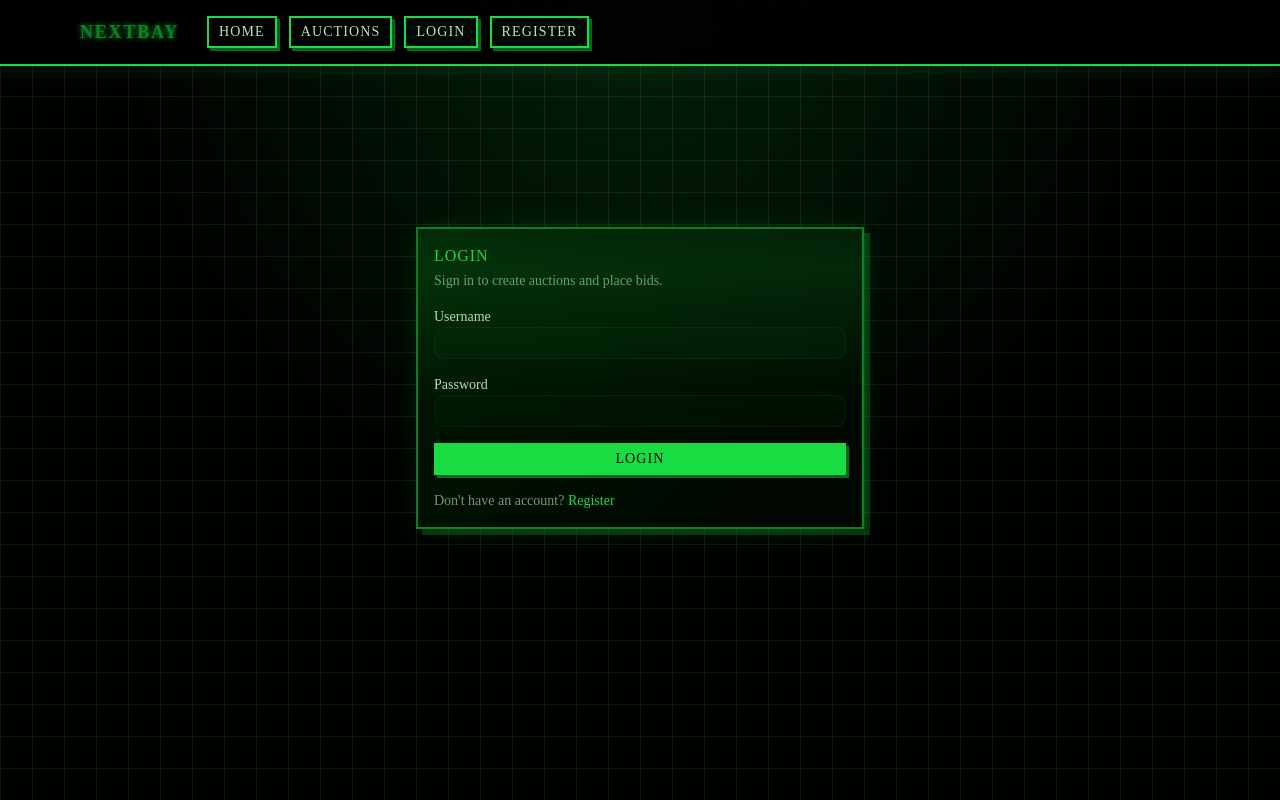
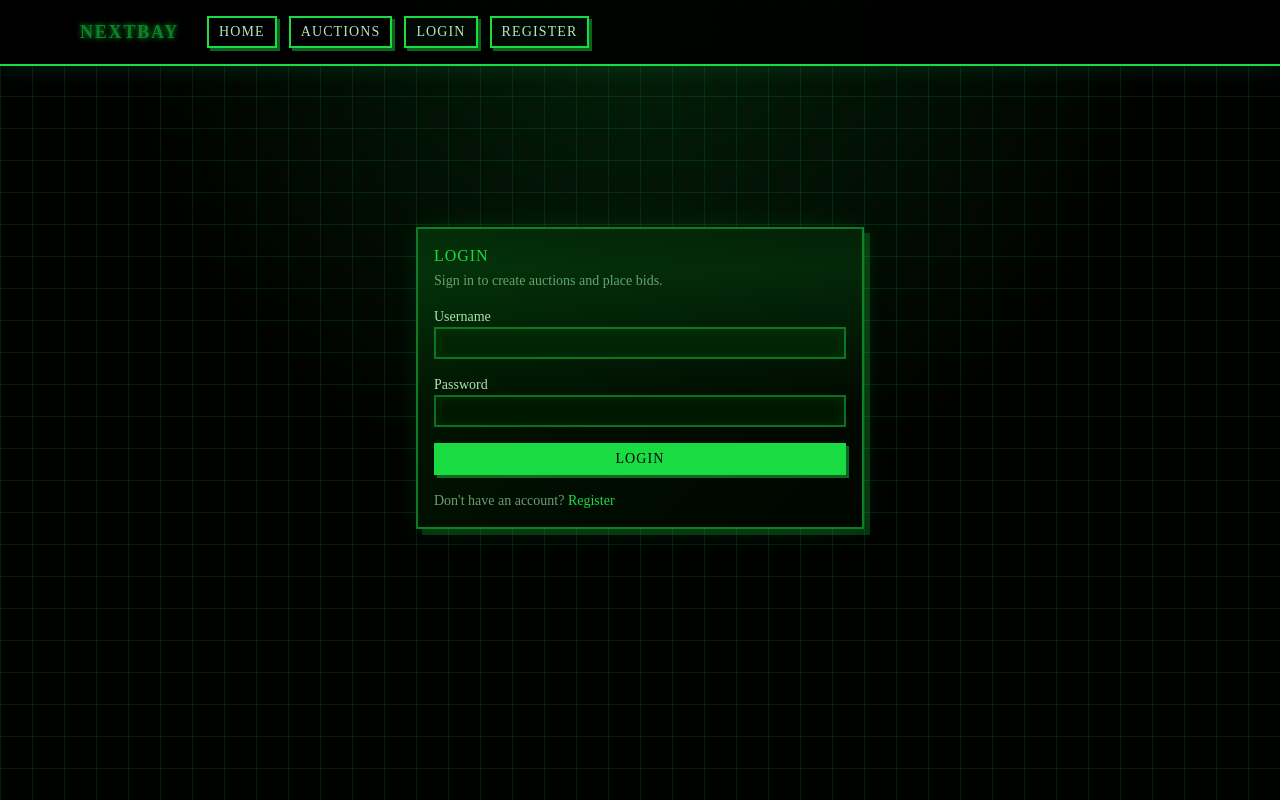
Before and after one commit to Austin7V/nextbay, a Next.js app: page /login in a window 1280 px wide. Built offline with nearby package versions, Linux system fonts and the light colour scheme; no server answers.

Commit message:
feat: add pixel terminal form fields

```diff
--- a/app/auctions/[id]/BidForm.tsx
+++ b/app/auctions/[id]/BidForm.tsx
@@ -30,6 +30,7 @@ export default function BidForm({ auctionId, minimumAmount }: BidFormProps) {
         name="amount"
         type="number"
         min={minimumAmount}
+        className="pixel-input"
         required
       />
 
--- a/app/auctions/new/CreateAuctionForm.tsx
+++ b/app/auctions/new/CreateAuctionForm.tsx
@@ -22,10 +22,21 @@ export default function CreateAuctionForm() {
   return (
     <form action={formAction} className="space-y-4">
       <label htmlFor="title">Title</label>
-      <Input id="title" name="title" type="text" required />
+      <Input
+        id="title"
+        name="title"
+        type="text"
+        className="pixel-input"
+        required
+      />
 
       <label htmlFor="description">Description</label>
-      <Textarea id="description" name="description" required />
+      <Textarea
+        id="description"
+        name="description"
+        className="pixel-input"
+        required
+      />
 
       <label htmlFor="startingPrice">Starting price</label>
       <Input
@@ -33,6 +44,7 @@ export default function CreateAuctionForm() {
         name="startingPrice"
         type="number"
         min="1"
+        className="pixel-input"
         required
       />
 
--- a/app/globals.css
+++ b/app/globals.css
@@ -352,3 +352,23 @@
     color-mix(in oklab, var(--primary) 8%, transparent) 4px
   );
 }
+.pixel-input {
+  border-radius: 0;
+  border: 2px solid color-mix(in oklab, var(--primary) 45%, transparent);
+  background-color: color-mix(
+    in oklab,
+    var(--background) 85%,
+    var(--primary) 15%
+  );
+  font-family: var(--font-geist-mono), monospace;
+  color: var(--foreground);
+  box-shadow: inset 0 0 12px
+    color-mix(in oklab, var(--primary) 10%, transparent);
+}
+
+.pixel-input:focus {
+  border-color: var(--primary);
+  box-shadow:
+    0 0 0 2px color-mix(in oklab, var(--primary) 25%, transparent),
+    inset 0 0 14px color-mix(in oklab, var(--primary) 14%, transparent);
+}
--- a/app/login/LoginForm.tsx
+++ b/app/login/LoginForm.tsx
@@ -18,10 +18,22 @@ export default function LoginForm() {
   return (
     <form action={formAction} className="space-y-4">
       <label htmlFor="username">Username</label>
-      <Input id="username" name="username" type="text" required />
+      <Input
+        id="username"
+        name="username"
+        type="text"
+        required
+        className="pixel-input"
+      />
 
       <label htmlFor="password">Password</label>
-      <Input id="password" name="password" type="password" required />
+      <Input
+        id="password"
+        name="password"
+        type="password"
+        className="pixel-input"
+        required
+      />
 
       {state.error && <p className="text-sm text-destructive">{state.error}</p>}
 
--- a/app/register/RegisterForm.tsx
+++ b/app/register/RegisterForm.tsx
@@ -18,10 +18,22 @@ export default function RegisterForm() {
   return (
     <form action={formAction} className="space-y-4">
       <label htmlFor="username">Username</label>
-      <Input id="username" name="username" type="text" required />
+      <Input
+        id="username"
+        name="username"
+        type="text"
+        className="pixel-input"
+        required
+      />
 
       <label htmlFor="password">Password</label>
-      <Input id="password" name="password" type="password" required />
+      <Input
+        id="password"
+        name="password"
+        type="password"
+        className="pixel-input"
+        required
+      />
 
       {state.error && <p className="text-sm text-destructive">{state.error}</p>}
 
```
